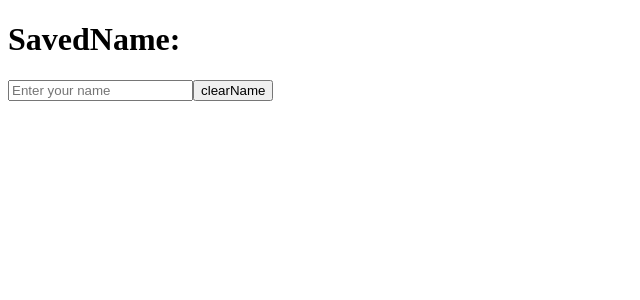
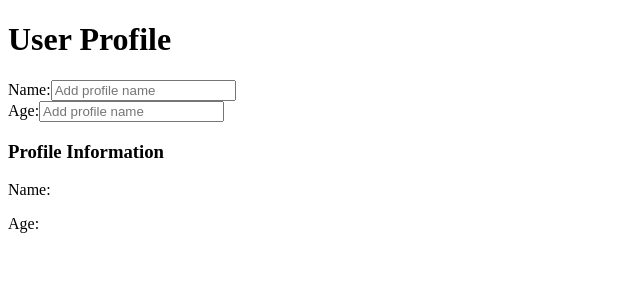
Before and after one commit to G1DY/React-Demo, a React (Vite) app in the folder react-demos/: page / in a window 1280 px wide. Shown: the top 300 px of the page, without its empty margins (0-640 px from the left). Built offline with nearby package versions, Linux system fonts and the light colour scheme.

Commit message:
labels using usestate

```diff
--- a/react-demos/src/App.jsx
+++ b/react-demos/src/App.jsx
@@ -1,11 +1,11 @@
 import React from 'react'
-import LocalStorage from './Components/LocalStorage'
+import Profile from './Components/Profile'
 
 
 const App = () => {
   return (
     <div>
-      <LocalStorage/>
+      <Profile/>
     </div>
   )
 }
--- /dev/null
+++ b/react-demos/src/Components/Profile.jsx
@@ -0,0 +1,37 @@
+import React, { useState } from 'react'
+
+const Profile = () => {
+    const [profile, setProfile] = useState({
+        name: "",
+        age: "",
+    });
+    const handleChange = (e) => {
+        const {name, value} = e.target;
+        setProfile((prevprofile) => ({
+            ...prevprofile,
+            [name]: value,
+        }));
+    };
+  return (
+    <div>
+        <div>
+            <h1>User Profile</h1>
+        <label>
+            Name:
+            <input type="text" name="name" value={profile.name} placeholder='Add profile name' onChange={handleChange} />
+        </label>
+        </div>
+        <div>
+        <label>
+            Age:
+            <input type="number" value={profile.age} placeholder='Add profile name' onChange={handleChange} name='age' />
+        </label>
+        <h3>Profile Information</h3>
+        <p>Name: {profile.name}</p>
+        <p>Age: {profile.age}</p>
+        </div>
+    </div>
+  );
+};
+
+export default Profile
```
Also changed, not shown: react-demos/src/Components/TodoList.jsx (added, +28 -0 lines).
